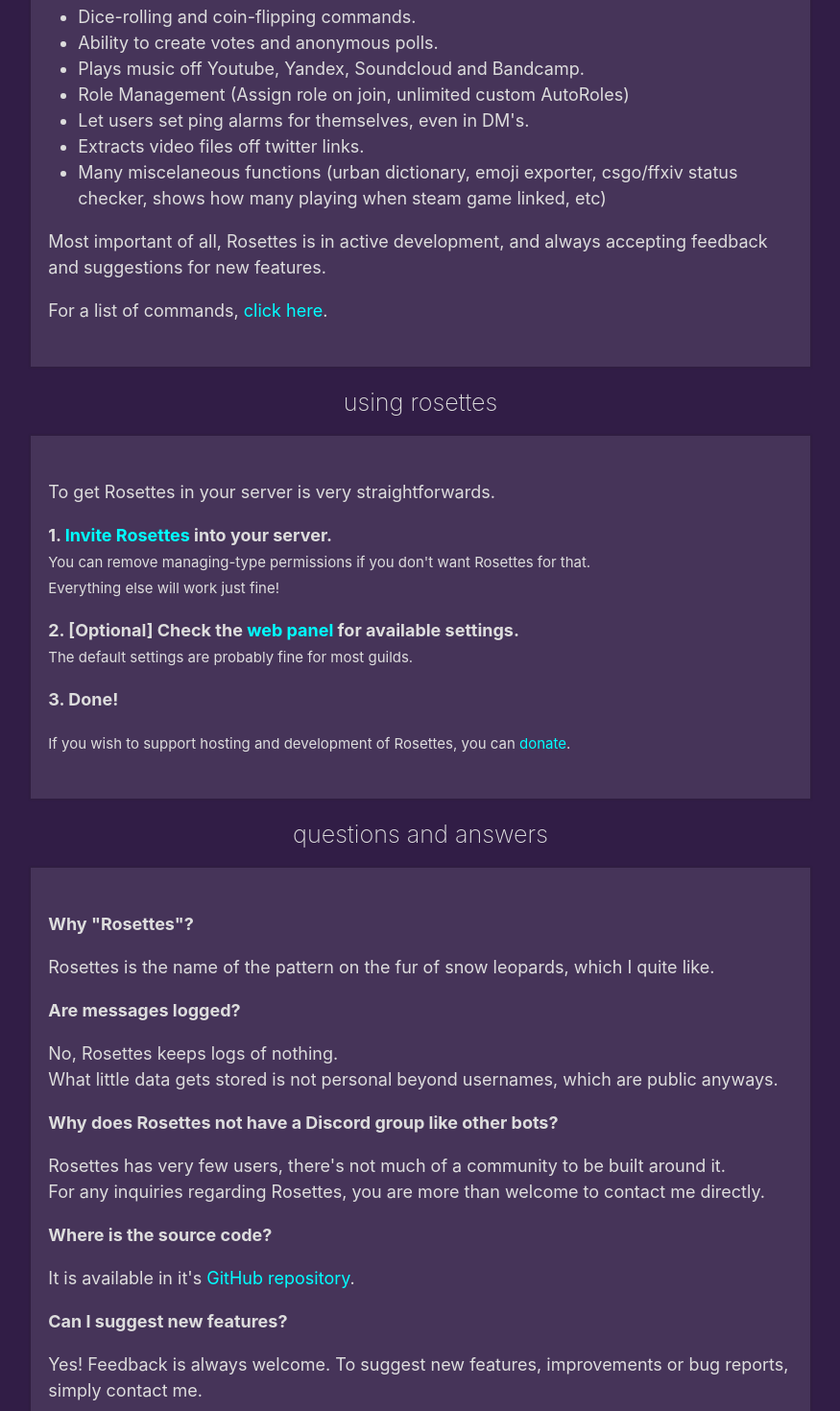
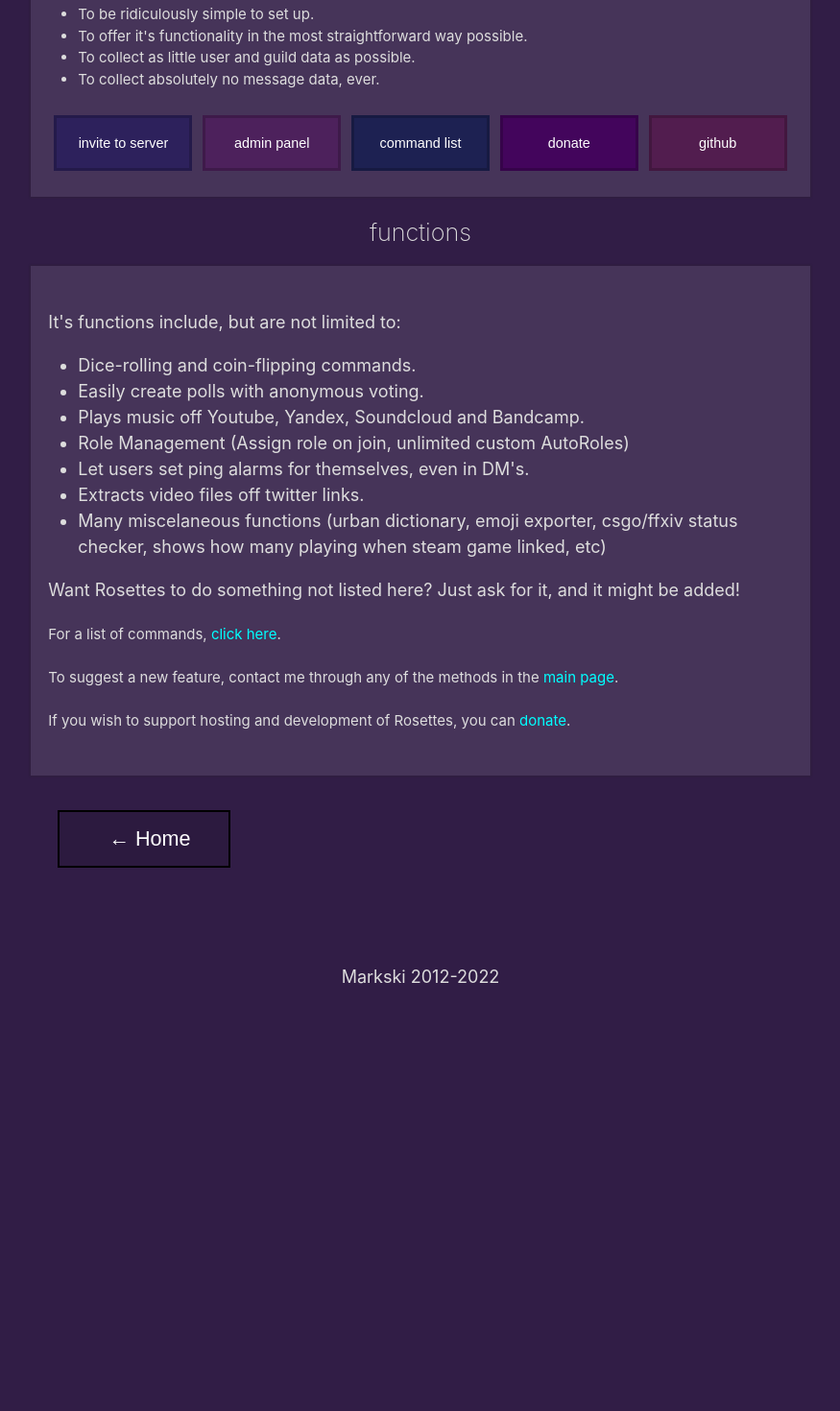
Before and after one commit to markski1/markski.ar, a Next.js app: page /rosettes in a window 1280 px wide. Shown: the part 480-1950 px from the top of the page at 96% size, without its empty margins (202-1077 px from the left). After the commit the page ends 1547 px from the top, so only its background shows below. Built offline with nearby package versions, Linux system fonts and the light colour scheme.

Commit message:
Simplify Rosettes' page

```diff
--- /dev/null
+++ b/components/atoms/MButton.tsx
@@ -0,0 +1,15 @@
+import utilStyles from '../../styles/utils.module.css';
+
+export default function MButton(props: { color: string; text: string, width?: string }) {
+	let b_width: string;
+	if (props.width) {
+		b_width = props.width;
+	} else {
+		b_width = "auto";
+	}
+	return (
+		<button className={utilStyles.MButton} style={{backgroundColor: props.color, width: b_width}}>
+			{props.text}
+		</button>
+	);
+}
--- a/pages/donate.tsx
+++ b/pages/donate.tsx
@@ -19,7 +19,7 @@ export default function Page() {
 				I invest a significant amount of my time creating and maintaining the tools, services and documentation available both in this website and on my GitHub page.
 			</p>
 			<p>
-				Apart from the cost of the personal time I invest in this, there is also a cost associated with hosting and bandwidth which I must cover.
+				Apart from the cost of the personal time I invest in this, there is also a cost associated with hosting and bandwidth which I must cover. <span style={{fontSize: '0.8rem'}}>plus the significant overhead of taxes applied by the argentine state on tech.</span>
 			</p>
 			<p className={utilStyles.headingLg}>donation methods</p>
 			<ul>
--- a/pages/rosettes.tsx
+++ b/pages/rosettes.tsx
@@ -5,6 +5,7 @@ import utilStyles from '../styles/utils.module.css';
 import Link from 'next/link';
 import Header from '../components/molecules/PageHeader';
 import SectorContainer from '../components/molecules/SectorContainer';
+import MButton from '../components/atoms/MButton';
 
 export default function Page() {
 	return (
@@ -19,98 +20,88 @@ export default function Page() {
 		</Head>
 		<Layout>
 			<Header>
-				<p className={utilStyles.headingLg} style={{marginRight: '30px'}}>Rosettes, the simple discord bot</p>
+				<p className={utilStyles.headingLg} style={{marginRight: '30px'}}>Rosettes</p>
 			</Header>
 			<div className={utilStyles.centerContainer}>
-				<p className={utilStyles.headingMd}>about rosettes</p>
+				<p className={utilStyles.headingMd}>about</p>
 			</div>
 			<SectorContainer>
 				<p>
 					Rosettes is a simple, free and open source Discord bot.
 				</p>
 				<p>
+					It's objectives are:
+				</p>
+				<small>
+					<ul>
+						<li>To be ridiculously simple to set up.</li>
+						<li>To offer it's functionality in the most straightforward way possible.</li>
+						<li>To collect as little user and guild data as possible.</li>
+						<li>To collect absolutely no message data, ever.</li>
+					</ul>
+				</small>
+				<div style={{textAlign: 'center'}}>
+					<a href="https://discord.com/api/oauth2/authorize?client_id=970176524110147605&permissions=275149548624&scope=bot" rel="noreferrer" target="_blank">
+						<MButton
+							text = "invite to server"
+							color = "#2D215C"
+							width = "8rem"
+						/>
+					</a>
+					<a href="https://snep.markski.ar/rosettes" rel="noreferrer" target="_blank">
+						<MButton
+							text = "admin panel"
+							color = "#4D215C"
+							width = "8rem"
+						/>
+					</a>
+					<Link href="/rosettes/commands">
+						<MButton
+							text = "command list"
+							color = "#1D2152"
+							width = "8rem"
+						/>
+					</Link>
+					<Link href="/donate">
+						<MButton
+							text = "donate"
+							color = "#43055C"
+							width = "8rem"
+						/>
+					</Link>
+					<a href="https://github.com/markski1/RosettesDiscord" rel="noreferrer" target="_blank">
+						<MButton
+							text = "github"
+							color = "#521D4F"
+							width = "8rem"
+						/>
+					</a>
+				</div>
+			</SectorContainer>
+
+
+			<div className={utilStyles.centerContainer}>
+				<p className={utilStyles.headingMd}>functions</p>
+			</div>
+			<SectorContainer>
+				<p>
 					It's functions include, but are not limited to:
 				</p>
 				<ul>
 					<li>Dice-rolling and coin-flipping commands.</li>
-					<li>Ability to create votes and anonymous polls.</li>
+					<li>Easily create polls with anonymous voting.</li>
 					<li>Plays music off Youtube, Yandex, Soundcloud and Bandcamp.</li>
 					<li>Role Management (Assign role on join, unlimited custom AutoRoles)</li>
 					<li>Let users set ping alarms for themselves, even in DM's.</li>
 					<li>Extracts video files off twitter links.</li>
 					<li>Many miscelaneous functions (urban dictionary, emoji exporter, csgo/ffxiv status checker, shows how many playing when steam game linked, etc)</li>
 				</ul>
-				<p>Most important of all, Rosettes is in active development, and always accepting feedback and suggestions for new features.</p>
-				<p>For a list of commands, <Link href="/rosettes/commands"><span style={{color: 'cyan'}}>click here</span></Link>.</p>
-			</SectorContainer>
-
-			<div className={utilStyles.centerContainer}>
-				<p className={utilStyles.headingMd}>using rosettes</p>
-			</div>
-			<SectorContainer>
-				<p>To get Rosettes in your server is very straightforwards.</p>
-				<p><b>1. <a style={{color: 'cyan'}} href="https://discord.com/api/oauth2/authorize?client_id=970176524110147605&permissions=275149548624&scope=bot" rel="noreferrer" target="_blank">Invite Rosettes</a> into your server.</b><br/>
-				<small>You can remove managing-type permissions if you don't want Rosettes for that.<br/>
-				Everything else will work just fine!</small></p>
-				<p><b>2. [Optional] Check the <a style={{color: 'cyan'}} href="https://snep.markski.ar/rosettes" rel="noreferrer" target="_blank">web panel</a> for available settings.</b><br/>
-				<small>The default settings are probably fine for most guilds.</small></p>
-				<p><b>3. Done!</b></p>
+				<p>Want Rosettes to do something not listed here? Just ask for it, and it might be added!</p>
+				<p>
+					<small>For a list of commands, <Link href="/rosettes/commands"><span style={{color: 'cyan'}}>click here</span></Link>.</small></p>
+					<small>To suggest a new feature, contact me through any of the methods in the <Link href="/"><span style={{color: 'cyan'}}>main page</span></Link>.</small>
 				<p>
 					<small>If you wish to support hosting and development of Rosettes, you can <Link href="/donate"><span style={{color: 'cyan'}}>donate</span></Link>.</small>
-				</p>
-			</SectorContainer>
-
-			<div className={utilStyles.centerContainer}>
-				<p className={utilStyles.headingMd}>questions and answers</p>
-			</div>
-			<SectorContainer>
-				<p>
-					<b>
-						Why "Rosettes"?
-					</b>
-				</p>
-				<p>Rosettes is the name of the pattern on the fur of snow leopards, which I quite like.</p>
-				<p>
-					<b>
-						Are messages logged?
-					</b>
-				</p>
-				<p>
-					No, Rosettes keeps logs of nothing.<br/>
-					What little data gets stored is not personal beyond usernames, which are public anyways.
-				</p>
-				<p>
-					<b>
-						Why does Rosettes not have a Discord group like other bots?
-					</b>
-				</p>
-				<p>
-					Rosettes has very few users, there's not much of a community to be built around it.<br/>
-					For any inquiries regarding Rosettes, you are more than welcome to contact me directly.
-				</p>
-				<p>
-					<b>
-						Where is the source code?
-					</b>
-				</p>
-				<p>
-					It is available in it's <a style={{color: 'cyan'}} data-class="link" href="https://github.com/markski1/RosettesDiscord" rel="noreferrer" target="_blank">GitHub repository</a>.
-				</p>
-				<p>
-					<b>
-						Can I suggest new features?
-					</b>
-				</p>
-				<p>
-					Yes! Feedback is always welcome. To suggest new features, improvements or bug reports, simply contact me.
-				</p>
-				<p>
-					<b>
-						How can I contact you?
-					</b>
-				</p>
-				<p>
-					With the methods listed at the top of the <Link href="/"><span style={{color: 'cyan'}}>homepage</span></Link>.
 				</p>
 			</SectorContainer>
 		</Layout>
--- a/pages/wttk.tsx
+++ b/pages/wttk.tsx
@@ -19,14 +19,14 @@ export default function Page() {
 		</Head>
 		<Layout>
 			<Header>
-				<p className={utilStyles.headingLg} style={{marginRight: '30px'}}>WTTk, the windows tweaking toolkit</p>
+				<p className={utilStyles.headingLg} style={{marginRight: '30px'}}>WTTk</p>
 			</Header>
 			<div className={utilStyles.centerContainer}>
 				<p className={utilStyles.headingMd}>about</p>
 			</div>
 			<SectorContainer>
 				<p>
-					WTTk is a light weight, free and open source Windows Tweaking tool.
+					<b>W</b>indows <b>T</b>weaking <b>T</b>ool<b>k</b>it is a light weight, free and open source Windows Tweaking tool.
 				</p>
 				<p>
 					It's functions include:
--- a/styles/utils.module.css
+++ b/styles/utils.module.css
@@ -116,6 +116,7 @@
 	padding-left: 1rem;
 	background-color: rgba(0, 0, 0, 10%);
 	color: white;
+	margin-top: 1rem;
 }
 
 .button:hover {
@@ -139,3 +140,20 @@
 .entry {
 	margin-left: 1rem;
 }
+
+
+.MButton:hover {
+	border-left-width: 1rem;
+	cursor: pointer;
+}
+
+.MButton {
+    border: 3px solid hsla(2, 100%, 0%, .2);
+	padding-top: 1rem;
+	padding-bottom: 1rem;
+	margin-left: .3rem;
+	margin-right: .3rem;
+	margin-top: 0.6rem;
+	color: white;
+	font-size: 0.8rem;
+}
```
Also changed, not shown: components/HomeComps/HomeEntry.tsx (+7 -1 lines), pages/index.tsx (+12 -10 lines).
